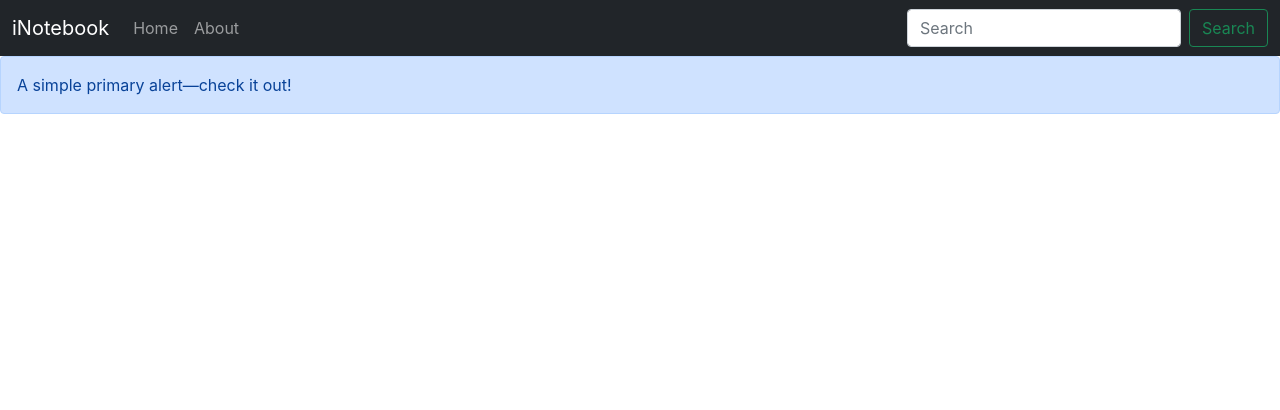
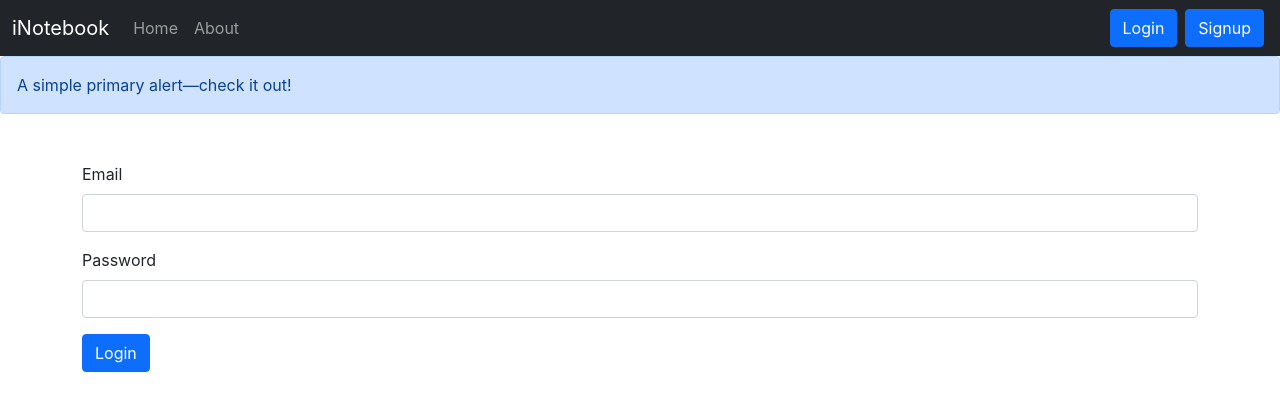
Before and after one commit to 082-Rishikant/iNote, a React (Create React App) app: page /login in a window 1280 px wide. Shown: the top 410 px of the page. Built offline with nearby package versions, Linux system fonts and the light colour scheme.

Commit message:
Lecture-69 Adding Login component

```diff
--- a/src/App.js
+++ b/src/App.js
@@ -9,6 +9,8 @@
   Route
 } from "react-router-dom";
 import Alert from './components/Alert';
+import Login from './components/Login';
+import Signup from './components/Signup';
 
 function App() {
   return (
@@ -21,6 +23,8 @@
             <Routes>
               <Route exact path="/" element={<Home />} />
               <Route exact path="/about" element={<About />} />
+              <Route exact path="/login" element={<Login />} />
+              <Route exact path="/signup" element={<Signup />} />
             </Routes>
           </div>
         </Router>
--- /dev/null
+++ b/src/components/Login.js
@@ -0,0 +1,54 @@
+import React, { useState } from 'react';
+import {useNavigate } from 'react-router-dom'
+
+
+function Login() {
+  const host="http://localhost:5000";
+  const [credentials, setCredentials] = useState({email:"", password:""});
+
+  let navigate=useNavigate ();
+
+  const onChange=(e)=>{
+    setCredentials({...credentials, [e.target.name]:e.target.value})
+  }
+
+  const handleLogin= async (e)=>{
+    e.preventDefault();
+    // API Call To send Request for Login
+    const response = await fetch(`${host}/api/auth/login/`, {
+      method: 'POST',
+      headers: {
+        'Content-Type': 'application/json'
+      },
+      body: JSON.stringify({email:credentials.email, password:credentials.password})
+    });
+    const json=await response.json();
+    if(json.success)
+    {
+      //Redirect the user to Home page
+      localStorage.setItem('token', json.auth_token);
+      navigate("/");
+    }
+    else
+    {
+      //wrong details
+      alert("Please enter Right credential")
+    }
+  }
+
+  return (
+    <form onSubmit={handleLogin}>
+    <div className="mb-3">
+      <label htmlFor="email" className="form-label">Email</label>
+      <input type="email" className="form-control" id="email" name="email" value={credentials.email} onChange={onChange} aria-describedby="emailHelp"/>
+    </div>
+    <div className="mb-3">
+      <label htmlFor="password" className="form-label">Password</label>
+      <input type="password" className="form-control" id="password" name="password" value={credentials.password} onChange={onChange}/>
+    </div>
+    <button type="submit" className="btn btn-primary">Login</button>
+  </form>
+  )
+}
+
+export default Login;
--- a/src/components/Navbar.js
+++ b/src/components/Navbar.js
@@ -1,8 +1,8 @@
-import {useEffect} from 'react';
-import {Link, useLocation} from "react-router-dom";
+import { useEffect } from 'react';
+import { Link, useLocation } from "react-router-dom";
 
 function Navbar() {
-  let location=useLocation();
+  let location = useLocation();
   useEffect(() => {
     // console.log(location.pathname)
   }, [location]);
@@ -17,16 +17,16 @@
         <div className="collapse navbar-collapse" id="navbarSupportedContent">
           <ul className="navbar-nav me-auto mb-2 mb-lg-0">
             <li className="nav-item">
-          <Link className={`nav-link ${location.pathname==="/"}?"active":""`} aria-current="page" to="/">Home</Link>
+              <Link className={`nav-link ${location.pathname === "/"}?"active":""`} aria-current="page" to="/">Home</Link>
             </li>
             <li className="nav-item">
-          <Link className={`nav-link ${location.pathname==="/about"}?"active":""`} to="/about">About</Link>
+              <Link className={`nav-link ${location.pathname === "/about"}?"active":""`} to="/about">About</Link>
             </li>
           </ul>
-      <form className="d-flex">
-        <input className="form-control me-2" type="search" placeholder="Search" aria-label="Search"/>
-        <button className="btn btn-outline-success" type="submit">Search</button>
-      </form>
+          <div className="d-flex">
+            <Link className="btn btn-primary mx-1" to="/login" role="button">Login</Link>
+            <Link className="btn btn-primary mx-1" to="/signup" role="button">Signup</Link>
+          </div>
         </div>
       </div>
     </nav>
--- /dev/null
+++ b/src/components/Signup.js
@@ -0,0 +1,24 @@
+import React from 'react';
+
+function Signup() {
+  return (
+    <form>
+    <div className="mb-3">
+      <label htmlFor="exampleInputEmail1" className="form-label">Email address</label>
+      <input type="email" className="form-control" id="exampleInputEmail1" aria-describedby="emailHelp"/>
+      <div id="emailHelp" className="form-text">We'll never share your email with anyone else.</div>
+    </div>
+    <div className="mb-3">
+      <label htmlFor="exampleInputPassword1" className="form-label">Password</label>
+      <input type="password" className="form-control" id="exampleInputPassword1"/>
+    </div>
+    <div className="mb-3 form-check">
+      <input type="checkbox" className="form-check-input" id="exampleCheck1"/>
+      <label className="form-check-label" htmlFor="exampleCheck1">Check me out</label>
+    </div>
+    <button type="submit" className="btn btn-primary">Submit</button>
+  </form>
+  )
+}
+
+export default Signup;
```
Also changed, not shown: 1 other file (tests, documents, lock files or other folders). Lines whose indentation alone changed are shown as unchanged.
